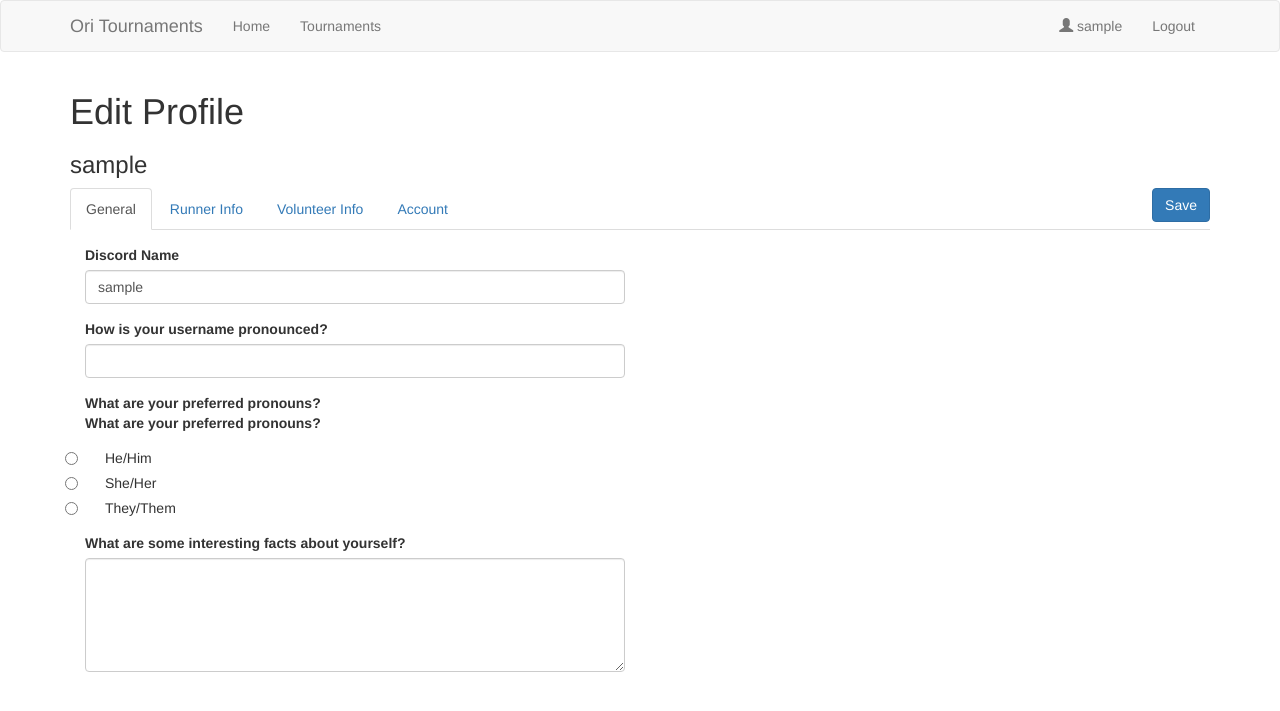
After one commit to Roryrai/Ori-Tournaments, a Flask app: page /edit_profile in a window 1280 px wide. The commit adds this page. Shown: the top 711 px of the page. Run offline with Flask 2, Linux system fonts and the light colour scheme; the visitor is signed in with stand-in values (Sample User, id 1); data comes from the database, SQL or seed files in the repository; data that the repository does not hold is empty; some libraries are stand-ins or nearby versions.

Commit message:
profile pages, edit profile screen, slight model changes, began reworking tournament signup page

```diff
--- a/app/forms.py
+++ b/app/forms.py
@@ -4,6 +4,7 @@ from wtforms import PasswordField
 from wtforms import BooleanField
 from wtforms import RadioField
 from wtforms import SubmitField
+from wtforms.fields import TextAreaField
 from wtforms.fields.html5 import DateField
 from wtforms.validators import DataRequired
 from wtforms.validators import EqualTo
@@ -26,7 +27,7 @@ class CreateAccountForm(FlaskForm):
     discord_name = StringField("Discord Name", validators=[DataRequired()])
     pronunciation = StringField("How is your username pronounced?", validators=[DataRequired()])
     pronouns = RadioField("What are your preferred pronouns?", choices=[("he/him", "He/Him"), ("she/her", "She/Her"), ("they/them", "They/Them")], validators=[DataRequired()])
-    interesting_facts = StringField("What are some interesting facts about yourself?")
+    interesting_facts = TextAreaField("What are some interesting facts about yourself?")
     submit = SubmitField("Create Account")
 
     def validate_username(form, username):
@@ -34,39 +35,55 @@ class CreateAccountForm(FlaskForm):
         if user is not None:
             raise ValidationError("That username is taken")
 
-class EditProfileForm():
+class EditProfileForm(FlaskForm):
     # General info
-    username = StringField("Username", validators=[DataRequired()])
-    password = PasswordField("Update Password")
-    password2 = PasswordField("Confirm Password", validators=[EqualTo("password")])
+    current_password = PasswordField("Current Password")
+    new_password = PasswordField("Update Password")
+    new_password2 = PasswordField("Confirm Password", validators=[EqualTo("new_password")])
     discord_name = StringField("Discord Name", validators=[DataRequired()])
     pronunciation = StringField("How is your username pronounced?", validators=[DataRequired()])
     pronouns = RadioField("What are your preferred pronouns?", choices=[("he/him", "He/Him"), ("she/her", "She/Her"), ("they/them", "They/Them")], validators=[DataRequired()])
-    interesting_facts = StringField("What are some interesting facts about yourself?")
+    interesting_facts = TextAreaField("What are some interesting facts about yourself?")
 
     # Runner info
-    srl_name = StringField("SpeedRunsLive Name", validators=[DataRequired()])
-    twitch_name = StringField("Twitch Name", validators=[DataRequired()])
-    src_name = StringField("Speedrun.com Name", validators=[DataRequired()])
-    input_method = RadioField("Input Method", choices=[("kbm", "Keyboard & Mouse"), ("controller", "Controller"), ("hybrid", "Hybrid"), ("other", "Other")], validators=[DataRequired()])
-    other_input_method = StringField("Other")
+    srl_name = StringField("SpeedRunsLive Name")
+    twitch_name = StringField("Twitch Name")
+    src_name = StringField("Speedrun.com Name")
+    input_method = RadioField("Input Method", choices=[("na", "N/A - Not a runner"), ("kbm", "Keyboard & Mouse"), ("controller", "Controller"), ("hybrid", "Hybrid"), ("other", "Other")], default="na")
+    other_input_method = StringField("Other input method (Please specify)")
 
     # Volunteer info
-    restream = BooleanField("Are you able and willing to restream tournament matches?")
-    commentary = BooleanField("Are you interested in providing commentary for tournament matches?")
-    tracking = BooleanField("Are you interested in tracking stats and providing information to commentators during races?")
-    submit = SubmitField("Submit Registration")
+    restream = RadioField("Are you able and willing to restream tournament matches?", choices=[("yes", "Yes"), ("no", "No")], default="no")
+    commentary = RadioField("Are you interested in providing commentary for tournament matches?", choices=[("yes", "Yes"), ("no", "No")], default="no")
+    tracking = RadioField("Are you interested in tracking stats and providing information to commentators during races?", choices=[("yes", "Yes"), ("no", "No")], default="no")
+    submit = SubmitField("Save")
+
+    validate_runner_info = False
+
+    def runner_info_required(self):
+        self.srl_name.validators=[DataRequired()]
+        self.twitch_name.validators=[DataRequired()]
+        self.src_name.validators=[DataRequired()]
+        self.input_method.validators=[DataRequired()]
 
     def validate_username(form, username):
         user = User.query.filter_by(username=username.data).first()
         if user is not None:
             raise ValidationError("That username is taken")
 
+    def validate_other_input_method(form, other_input_method):
+        if form.input_method.data == "Other" and (other_input_method.data is None or other_input_method.data == ""):
+            raise ValidationError("Please specify your input method")
+
+    def validate_update_password(form, update_password):
+        if update_password.data is not None and update_password.data is not "":
+            if not current_user.check_password(form.current_password.data):
+                raise ValidationError("Your current password is incorrect")
+
 
 # Form for users who don't have a profile in the database already
 class CombinedRegistrationForm(FlaskForm):
-    runner = RadioField(choices=[("yes", "Yes"), ("no", "No")], validators=[DataRequired()])
-    runner.label = "Will you be participating as a runner?"
+    runner = RadioField("Will you be participating as a runner?", choices=[("yes", "Yes"), ("no", "No")], validators=[DataRequired()])
     srl_name = StringField("SpeedRunsLive Name", validators=[DataRequired()])
     twitch_name = StringField("Twitch Name", validators=[DataRequired()])
     src_name = StringField("Speedrun.com Name", validators=[DataRequired()])
--- a/app/routes.py
+++ b/app/routes.py
@@ -9,6 +9,7 @@ from app.forms import ExistingRegistrationForm
 from app.forms import CombinedRegistrationForm
 from app.forms import CreateAccountForm
 from app.forms import CreateTournamentForm
+from app.forms import EditProfileForm
 
 from datetime import datetime
 
@@ -17,6 +18,7 @@ from flask import flash
 from flask import redirect
 from flask import request
 from flask import url_for
+from flask import abort
 
 from werkzeug.urls import url_parse
 
@@ -84,23 +86,49 @@ def user(username):
     user=User.query.filter_by(username=username).first_or_404()
     return render_template("user.html", user=user)
 
+@app.route("/edit_profile", methods=["GET", "POST"])
+def edit_profile():
+    form = EditProfileForm()
+    if form.validate_on_submit():
+        # Update user
+        flash("Profile updated (except not really)")
+        return redirect(url_for("user", username=current_user.username))
+    elif request.method == "GET":
+        # Populate form
+        form.discord_name.data = current_user.discord_name
+        form.pronunciation.data = current_user.pronunciation
+        form.pronouns.data = current_user.pronouns
+        form.interesting_facts.data = current_user.interesting_facts
+
+        if current_user.runner_info is not None:
+            form.runner_info_required()
+            form.twitch_name.data = current_user.runner_info.twitch_name
+            form.srl_name.data = current_user.runner_info.srl_name
+            form.src_name.data = current_user.runner_info.src_name
+            form.input_method.data = current_user.runner_info.input_method
+
+        if current_user.volunteer_info is not None:
+            form.restream.data = "yes" if current_user.volunteer_info.restream else "no"
+            form.commentary.data = "yes" if current_user.volunteer_info.commentary else "no"
+            form.tracking.data = "yes" if current_user.volunteer_info.tracking else "no"
+    return render_template("edit_profile.html", title="Edit Profile", form=form)
+
 @app.route("/tournaments")
 def tournaments():
     now = datetime.utcnow()
     # Active tournaments - signups have opened and the tournament has not concluded
-    active = Tournament.query.filter(Tournament.signups_open <= now, now <= Tournament.end_date, Tournament.visible != False)
+    active = Tournament.query.filter_by(active=True, visible=True)
     # Inactive tournaments - signups are not yet open or the tournament has concluded
-    inactive = Tournament.query.filter((now < Tournament.signups_open) & (Tournament.end_date < now) | (Tournament.visible != False))
+    inactive = Tournament.query.filter_by(active=False, visible=True)
     # Planned tournaments - flagged as visible=false by organizers - active status doesn't matter
     planned = Tournament.query.filter_by(visible=False)
-    return render_template("tournaments.html", tournaments=active, history=inactive, planned = planned)
+    return render_template("tournaments.html", title="Tournament List", tournaments=active, history=inactive, planned = planned)
 
 @app.route("/tournaments/new", methods=["GET", "POST"])
 @login_required
 def create_tournament():
     if not current_user.is_organizer():
-        flash("You must be an organizer to manage tournaments")
-        return redirect(url_for("index"))
+        return abort(404)
     form = CreateTournamentForm()
     if form.validate_on_submit():
         tournament = Tournament()
@@ -115,7 +143,7 @@ def create_tournament():
         db.session.commit()
         flash("%s has been created." % tournament.name)
         return redirect(url_for("tournaments"))
-    return render_template("create_tournament.html", form=form)
+    return render_template("create_tournament.html", title="Create Tournament", form=form)
 
 
 @app.route("/tournaments/<tournament_id>")
@@ -123,7 +151,7 @@ def tournament_details(tournament_id):
     tournament = Tournament.query.get(tournament_id)
     if tournament is None:
         return redirect(url_for("tournaments"))
-    return render_template("tournament_details.html", tournament=tournament)
+    return render_template("tournament_details.html", title="%s" % tournament.name, tournament=tournament)
 
 @app.route("/tournaments/<tournament_id>/register", methods=["GET", "POST"])
 @login_required
@@ -161,11 +189,15 @@ def register(tournament_id):
 
             flash("Your registration has been received.")
             return redirect(url_for("index"))
-    return render_template("register.html", form=form, tournament=tournament)
+    return render_template("register.html", title="Register - %s" % tournament.name, form=form, tournament=tournament)
 
 @app.route("/tournaments/<tournament_id>withdraw")
 @login_required
 def withdraw_registration(tournament_id):
     current_user.withdraw(tournament_id)
     flash("Your registration has been withdrawn.")
-    return redirect("/index")
+    return redirect(url_for("index"))
+
+@app.errorhandler(404)
+def not_found_error(error):
+    return render_template("errors/404.html")
--- a/app/templates/base.html
+++ b/app/templates/base.html
@@ -32,7 +32,7 @@ Ori Tournaments
                 </li>
                 {% else %}
                 <li>
-                    <a href="{{ url_for('user', username=current_user.username) }}">{{current_user.username}}</a>
+                    <a href="{{ url_for('user', username=current_user.username) }}"><span class="glyphicon glyphicon-user"></span>&nbsp;{{current_user.username}}</a>
                 </li>
                 <li>
                     <a href="{{ url_for('logout') }}">Logout</a>
--- a/app/templates/create_tournament.html
+++ b/app/templates/create_tournament.html
@@ -2,7 +2,7 @@
 {% import "bootstrap/wtf.html" as wtf %}
 
 {% block app_content %}
-<h1>Create Tornament</h1>
+<h1>Create Tournament</h1>
 <div class="row">
     <div class="col-md-4">
         {{ wtf.quick_form(form) }}
--- /dev/null
+++ b/app/templates/edit_profile.html
@@ -0,0 +1,78 @@
+{% extends "base.html" %}
+{% import "bootstrap/wtf.html" as wtf %}
+
+{% block app_content %}
+<h1>Edit Profile</h1>
+<h3>{{ current_user.username }}</h3>
+{% for error in form.errors %}
+<div style="margin-top:50px; margin-bottom:50px;">
+    <alert class="alert alert-danger">{{ error }}</alert>
+</div>
+{% endfor %}
+<form action="" method="post">
+    {{ form.hidden_tag() }}
+    <ul class="nav nav-tabs">
+        <li class="active">
+            <a data-toggle="tab" href="#general">General</a>
+        </li>
+        <li>
+            <a data-toggle="tab" href="#runner">Runner Info</a>
+        </li>
+        <li>
+            <a data-toggle="tab" href="#volunteer">Volunteer Info</a>
+        </li>
+        <li>
+            <a data-toggle="tab" href="#account">Account</a>
+        </li>
+        <li style="float:right;">
+            {{ wtf.form_field(form.submit, class="btn btn-primary") }}
+        </li>
+    </ul>
+
+    <div class="tab-content" style="margin-top:15px;">
+        <!-- General profile information -->
+        <div id="general" class="tab-pane fade in active">
+            <div class="form-group col-md-6">
+                {{ wtf.form_field(form.discord_name, class="form-control") }}
+                {{ wtf.form_field(form.pronunciation, class="form-control") }}
+                <label for="pronouns" style="margin-bottom:-10px;">{{form.pronouns.label}}</label>
+                {{ wtf.form_field(form.pronouns, class="form-control") }}
+                {{ wtf.form_field(form.interesting_facts, class="form-control", rows="5", maxlength="500") }}
+            </div>
+        </div>
+        <!-- Runner profile -->
+        <div id="runner" class="tab-pane fade in">
+            <!-- Disable alert if user has participated in tournaments before -->
+            <alert class="col-xs-12 alert alert-info">You can edit your runner profile even if you're not signed up for any tournaments yet.</alert>
+            <div class="form-group col-md-6">
+                {{ wtf.form_field(form.twitch_name, class="form-control") }}
+                {{ wtf.form_field(form.srl_name, class="form-control") }}
+                {{ wtf.form_field(form.src_name, class="form-control") }}
+                <label for="input_method" style="margin-bottom:-10px;">{{form.input_method.label}}</label>
+                {{ wtf.form_field(form.input_method, class="form-control") }}
+                {{ wtf.form_field(form.other_input_method, class="form-control") }}
+            </div>
+        </div>
+        <!-- Volunteer profile -->
+        <div id="volunteer" class="tab-pane fade in">
+            <alert class="col-xs-12 alert alert-info">Your volunteer preferences apply to all tournaments you sign up for.</alert>
+            <div class="form-group col-md-6">
+                <label for="restream" style="margin-bottom:-10px;">{{form.restream.label}}</label>
+                {{ wtf.form_field(form.restream, class="form-control") }}
+                <label for="commentary" style="margin-bottom:-10px;">{{form.commentary.label}}</label>
+                {{ wtf.form_field(form.commentary, class="form-control") }}
+                <label for="tracking" style="margin-bottom:-10px;">{{form.tracking.label}}</label>
+                {{ wtf.form_field(form.tracking, class="form-control") }}
+            </div>
+        </div>
+        <!-- Change password -->
+        <div id="account" class="tab-pane fade in">
+            <div class="form-group col-md-6">
+                {{ wtf.form_field(form.current_password, class="form-control") }}
+                {{ wtf.form_field(form.new_password, class="form-control") }}
+                {{ wtf.form_field(form.new_password2, class="form-control") }}
+            </div>
+        </div>
+    </div>
+</form>
+{% endblock %}
--- /dev/null
+++ b/app/templates/errors/404.html
@@ -0,0 +1,5 @@
+{% extends "base.html" %}
+
+{% block app_content %}
+<h1>Page not found</h1>
+{% endblock %}
--- a/app/templates/tournament_details.html
+++ b/app/templates/tournament_details.html
@@ -4,6 +4,6 @@
 <h1>{{ tournament.name }}</h1>
 <h3>Entrants</h3>
 {% for entrant in tournament.entrants %}
-    {{ entrant.user.username }}<br />
+    <a href="{{ url_for('user', username=entrant.user.username) }}">{{ entrant.user.username }}</a><br />
 {% endfor %}
 {% endblock %}
```
Also changed, not shown: app/models.py (+8 -6 lines), app/templates/create_account.html (+14 -5 lines), app/templates/register.html (+31 -9 lines), app/templates/user.html (+91 -90 lines), migrations/versions/1ebac9496acd_active_column_for_tournaments_added_back.py (added, +46 -0 lines), migrations/versions/256b01715de8_moved_organizer_up_a_level_to_the_user_.py (added, +28 -0 lines).
